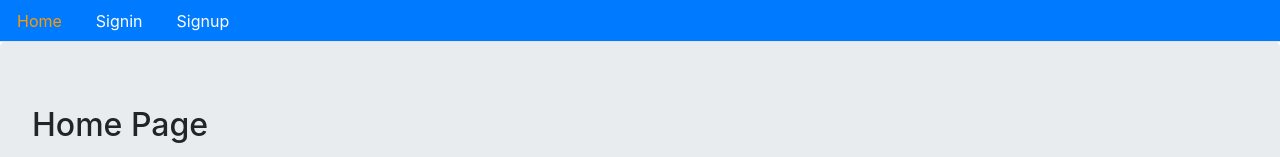
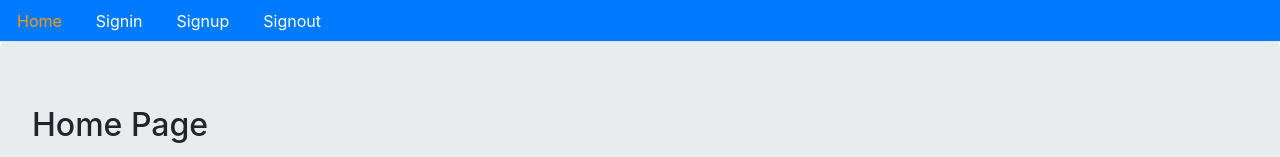
Before and after one commit to Tsampaio/mern_ecommerce, a React (Create React App) app in the folder frontend/: page / in a window 1280 px wide. Shown: the top 157 px of the page. Built offline with nearby package versions, Linux system fonts and the light colour scheme; no server answers.

Commit message:
User signout

```diff
--- a/frontend/src/auth/index.js
+++ b/frontend/src/auth/index.js
@@ -42,3 +42,17 @@
     next();
   }
 }
+
+export const signout = (next) => {
+  if(typeof window !== 'undefined') {
+    localStorage.removeItem('jwt');
+    next();
+    return fetch(`${API}/signout`, {
+      method: "GET"
+    })
+    .then(response => {
+      console.log('signout', response);
+    })
+    .catch(err => console.log(err));
+  }
+}
--- a/frontend/src/core/Menu.js
+++ b/frontend/src/core/Menu.js
@@ -1,5 +1,6 @@
 import React from 'react'
 import { Link, withRouter } from 'react-router-dom';
+import { signout } from '../auth';
 
 const isActive = (history, path) => {
   if(history.location.pathname === path) {
@@ -22,6 +23,16 @@
         <li className="nav-item">
           <Link className="nav-link" style={isActive(history, '/signup')} to="/signup">Signup</Link>
         </li>
+        <li className="nav-item">
+          <span
+            className="nav-link"
+            style={{cursor: 'pointer', color: '#ffffff'}}
+            onClick={() =>
+              signout(() => {
+                history.push("/")
+              })
+            }>Signout</span>
+        </li>
       </ul>
     </div>
   )
```
